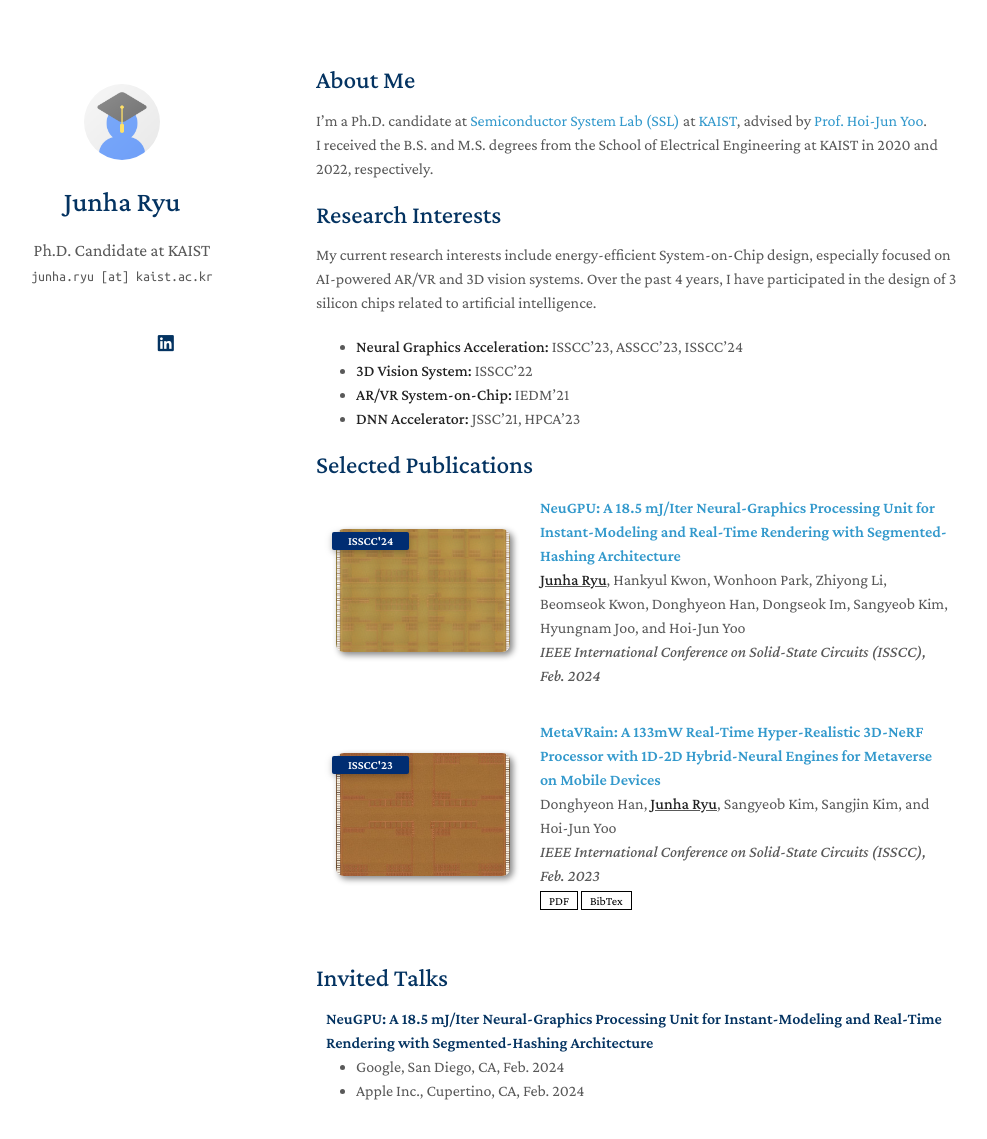
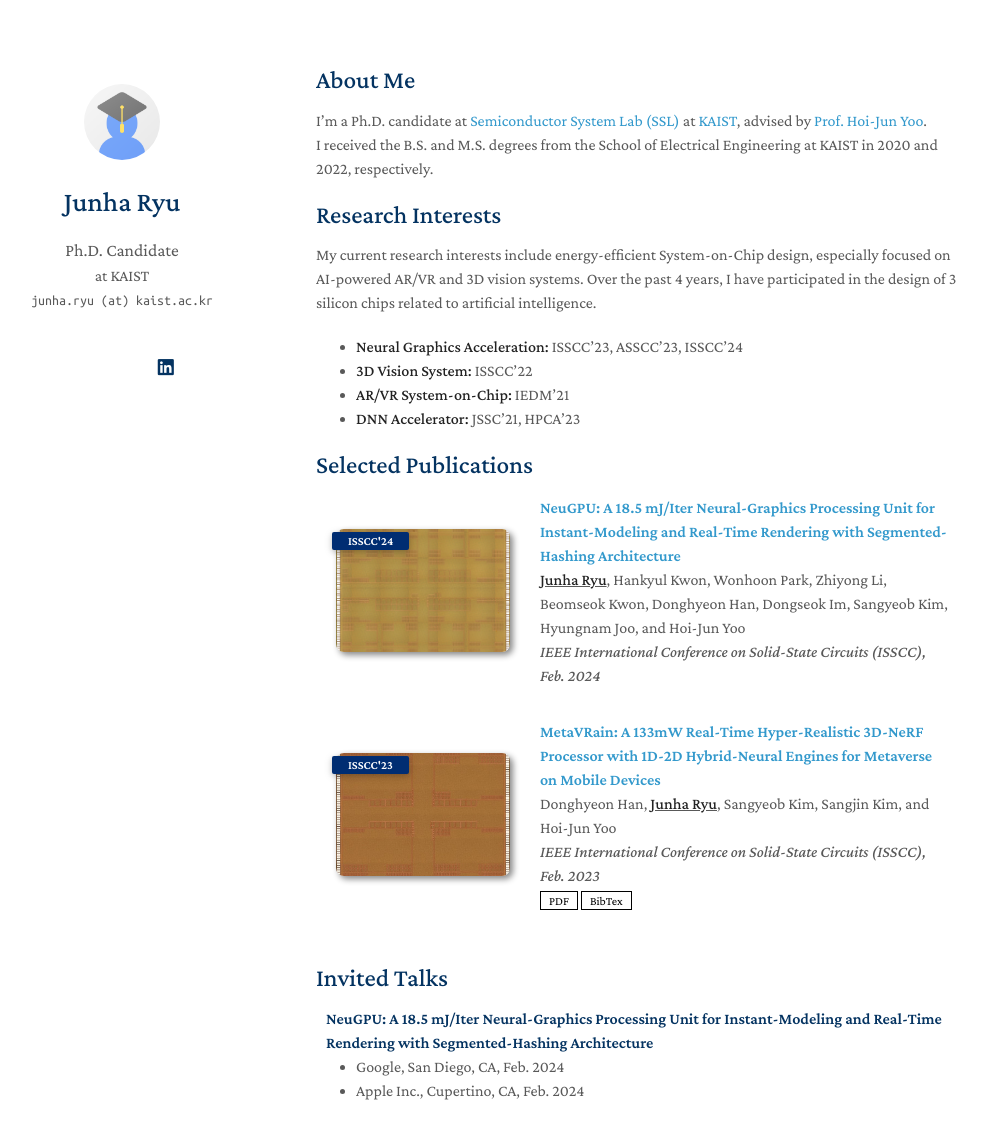
Before and after one commit to junharyu/junharyu.github.io, a Jekyll site: the page built from index.md, in a window 1280 px wide and 1182 px high. Shown: the top 1139 px of the window, without its empty margins (154-1141 px from the left). Built offline with Jekyll 4.4.1, drawn with Linux system fonts in a browser that asks for light colours; nearby versions of some CDN libraries; a style sheet for code colours, icons or effects is not loaded; our own code applies the rules of GitHub Pages for plain Markdown files; part of the change alters nothing that is shown.

```diff
--- a/_config.yml
+++ b/_config.yml
@@ -1,7 +1,8 @@
 # Basic Information
 title: Junha Ryu
-position: Ph.D. Candidate at KAIST
-email: junha.ryu [at] kaist.ac.kr
+position: Ph.D. Candidate
+affiliation: at KAIST
+email: junha.ryu (at) kaist.ac.kr
 
 # Search Engine Optimization (SEO)
 # The following information is used to improve the website traffic from search engines, e.g., Google.
```
